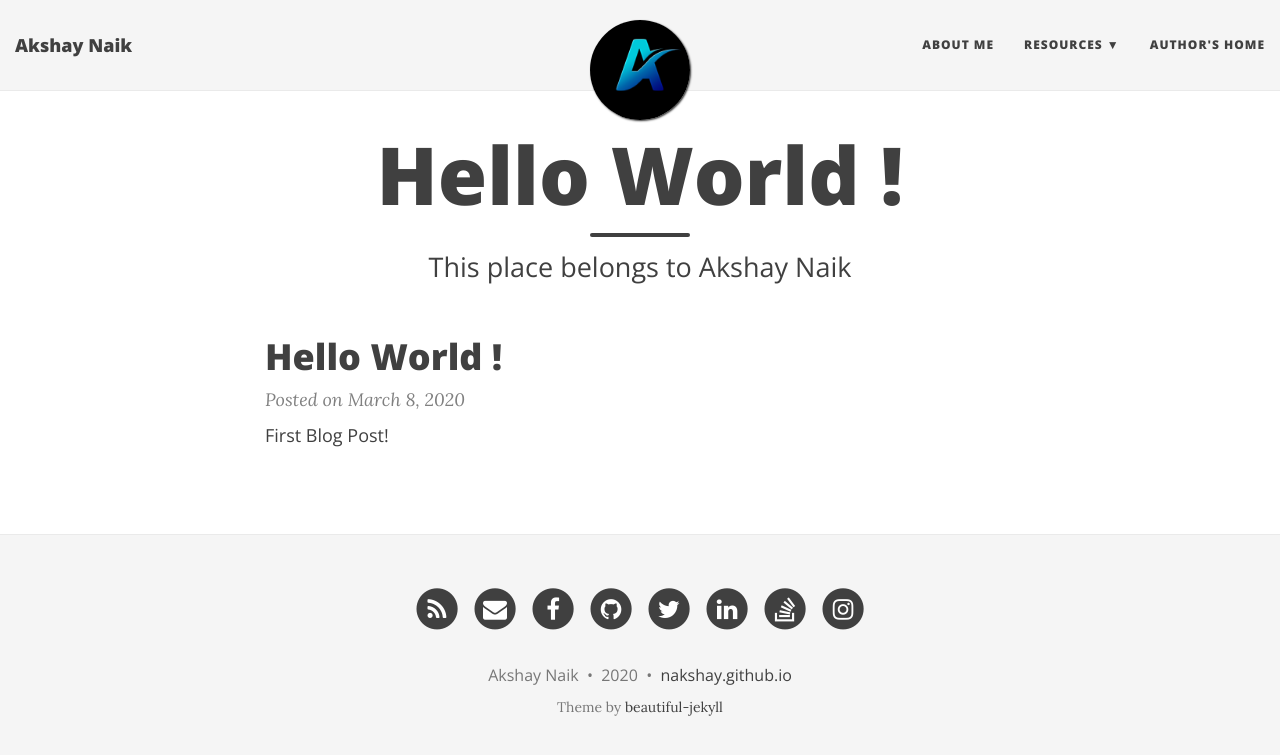
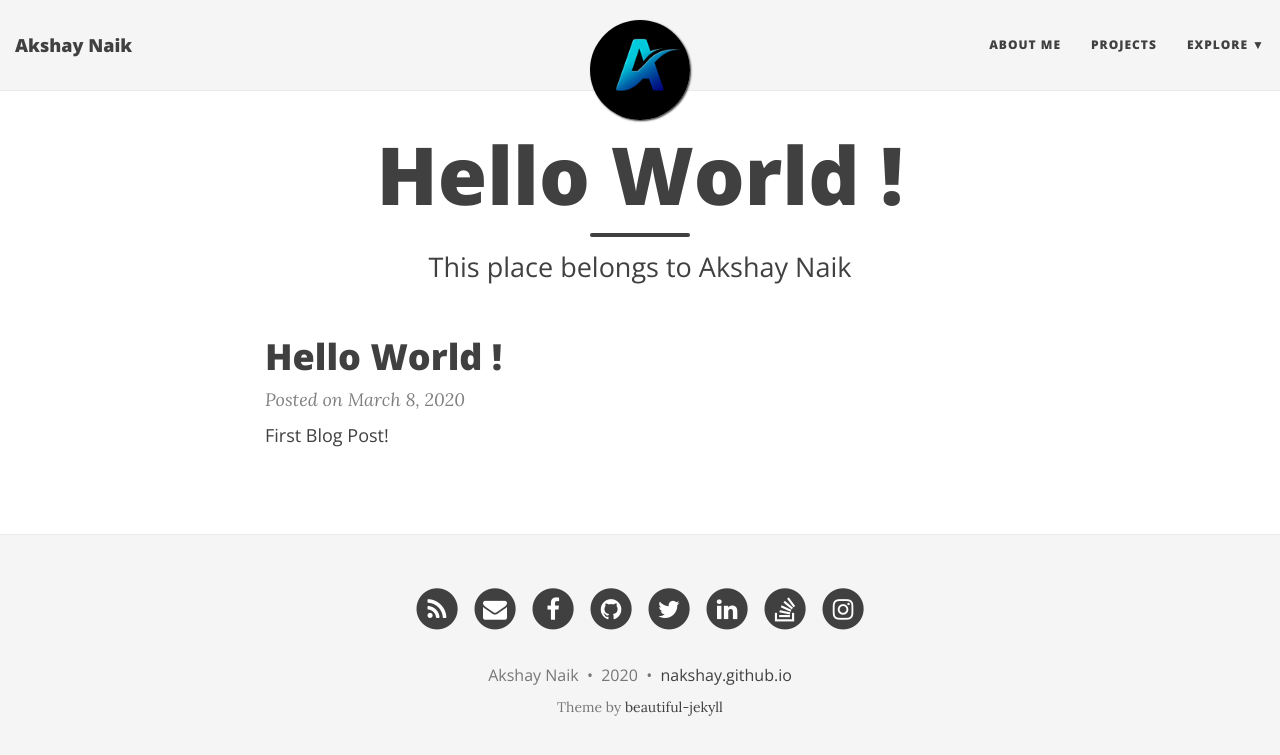
Before and after one commit to nakshay/nakshay.github.io, a Jekyll site: the page built from index.html, in a window 1280 px wide. Shown: the top 755 px of the page. Built offline with Jekyll 4.4.1, drawn with Linux system fonts in a browser that asks for light colours; nearby versions of some CDN libraries; the list of posts is cut into pages by our own code.

Commit message:
Update _config.yml

```diff
--- a/_config.yml
+++ b/_config.yml
@@ -21,10 +21,11 @@
 # List of links in the navigation bar
 navbar-links:
   About Me: "aboutme"
-  Resources:
-    - Beautiful Jekyll: "http://deanattali.com/beautiful-jekyll/"
-    - Learn markdown: "http://www.markdowntutorial.com/"
-  Author's home: "http://deanattali.com"
+  Projects: "projects"
+  Explore:
+    - Link 1: "https://nakshay.github.io/"
+    - Link 2: "https://nakshay.github.io/"
+
 
 # Image to show in the navigation bar - image must be a square (width = height)
 # Remove this parameter if you don't want an image in the navbar
```
